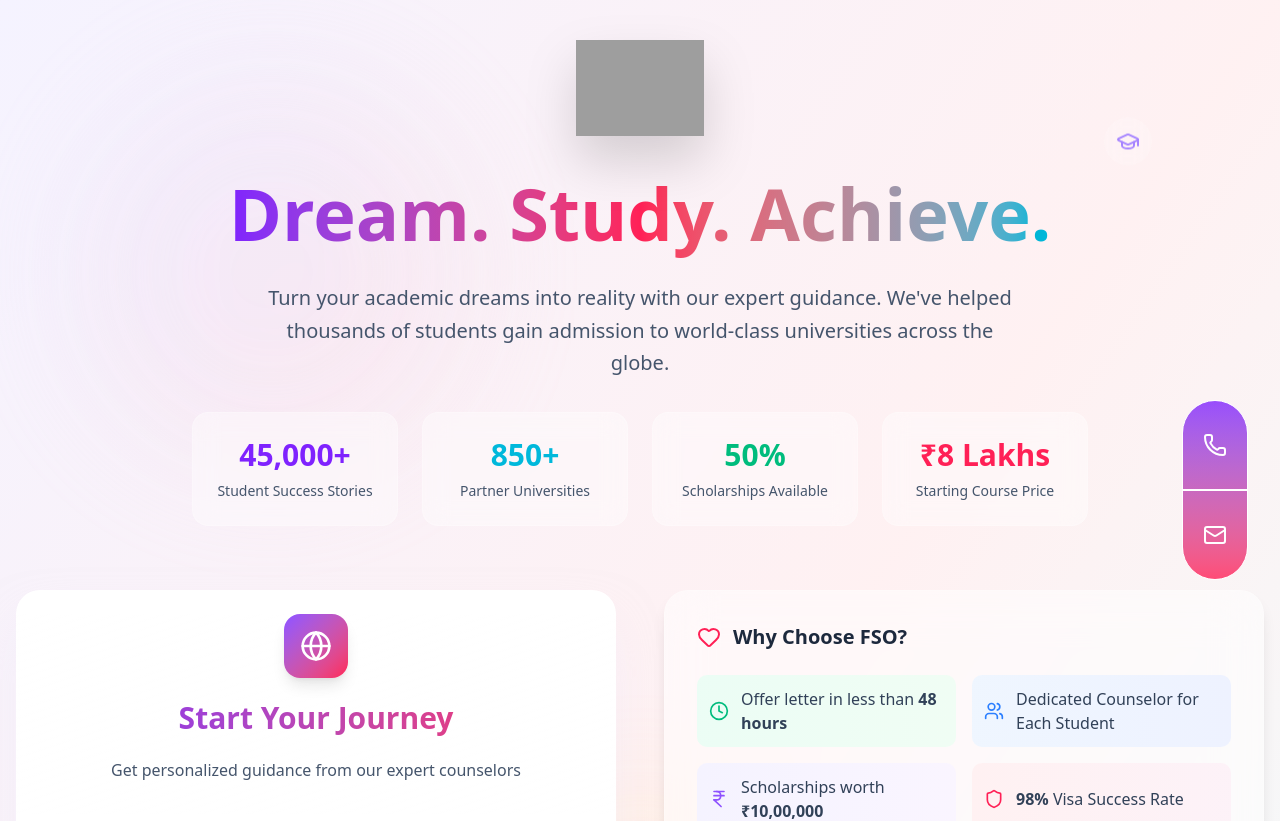
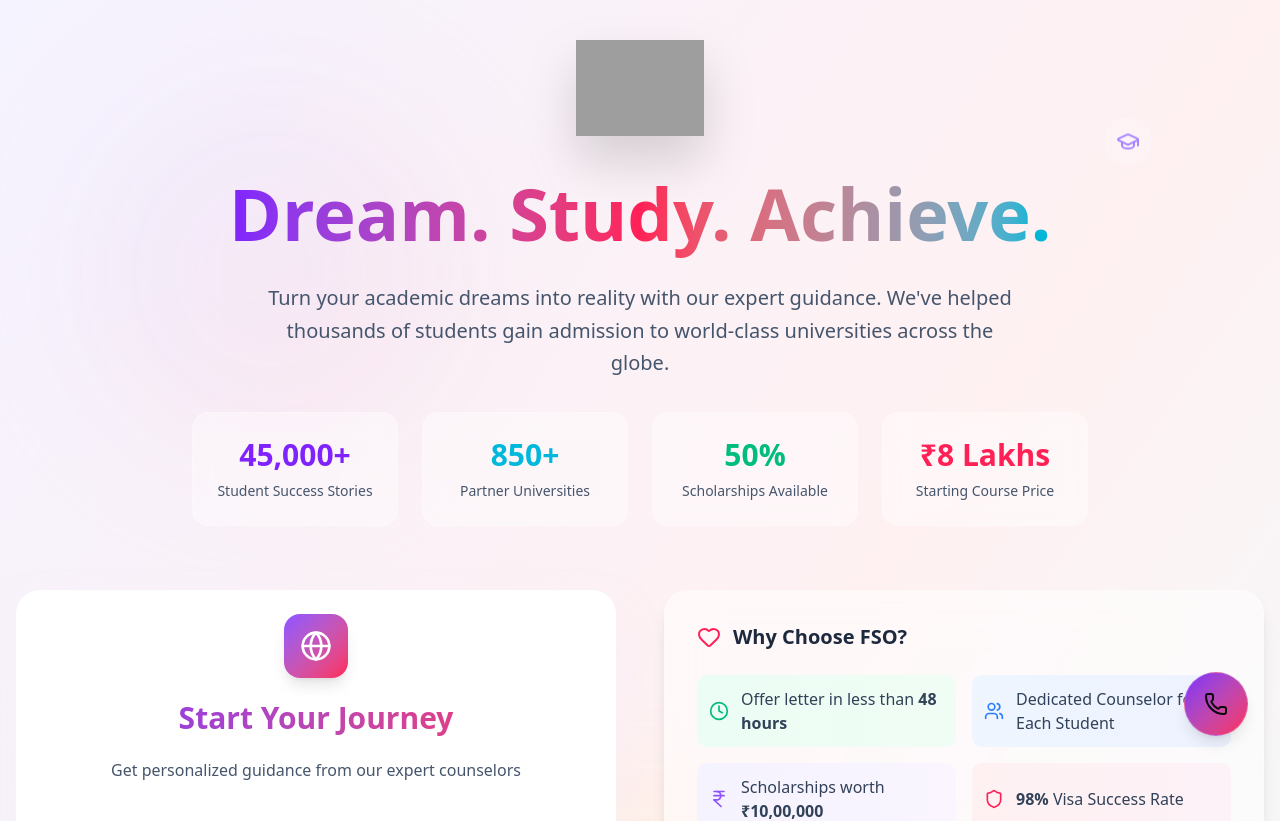
Before and after one commit to aviralale/inquiry-page-fso, a React (Vite) app: page / in a window 1280 px wide. Shown: the top 821 px of the page. Built offline with nearby package versions, Linux system fonts and the light colour scheme; grey boxes are pictures that could not be loaded.

Commit message:
feat: enhance contact overlay with expanded options and improved UI

```diff
--- a/src/components/inquiry-form/contact-overlay.tsx
+++ b/src/components/inquiry-form/contact-overlay.tsx
@@ -1,21 +1,70 @@
-import { Mail, Phone } from "lucide-react";
+import { Mail, Phone, MessageCircle, X } from "lucide-react";
+import { useState } from "react";
 
 export default function ContactOverlay() {
+  const [isExpanded, setIsExpanded] = useState(false);
+
   return (
-    <ul className="z-30 fixed flex flex-col items-center right-8 rounded-full border border-white top-1/2 backdrop:blur-3xl bg-gradient-to-b from-violet-600/80 to-rose-500/80">
+    <div className="fixed right-8 bottom-8 transform -translate-y-1/2 z-50">
+      {/* Main Contact Button */}
+      <div className="relative">
+        <button
+          onClick={() => setIsExpanded(!isExpanded)}
+          className="w-16 h-16 rounded-full bg-gradient-to-br from-violet-600 to-rose-500 shadow-lg border border-white/20 flex items-center justify-center transition-all duration-300 hover:scale-110"
+        >
+          {isExpanded ? (
+            <X className="  w-6 h-6" />
+          ) : (
+            <Phone className="  w-6 h-6" />
+          )}
+        </button>
+      </div>
+
+      {/* Contact Options */}
+      {isExpanded && (
+        <div className="absolute bottom-20 right-0 w-64 bg-white/10 backdrop-blur-xl rounded-2xl border border-white/20 shadow-2xl overflow-hidden">
           <a
-        className="flex justify-center items-center w-16 py-8 transition-all hover:bg-violet-600 rounded-t-full"
             href="tel:+91-6359933777"
+            className="flex items-center p-4 hover:bg-violet-600/50 transition-all duration-300 border-b border-white/10"
           >
-        <Phone className="text-white" />
+            <Phone className="w-6 h-6  " />
+            <div className="ml-4">
+              <div className="  font-medium text-sm">Call Us</div>
+              <div className=" /70 text-xs">+91-6359933777</div>
+            </div>
           </a>
-      <hr className="border border-white w-full" />
+
           <a
-        className="flex justify-center items-center w-16 py-8 hover:bg-rose-500 rounded-b-full  transition-all"
             href="mailto:visa@firststepoverseas.com"
+            className="flex items-center p-4 hover:bg-rose-500/50 transition-all duration-300 border-b border-white/10"
           >
-        <Mail className="text-white" />
+            <Mail className="w-6 h-6  " />
+            <div className="ml-4">
+              <div className="  font-medium text-sm">Email Us</div>
+              <div className=" /70 text-xs">visa@firststepoverseas.com</div>
+            </div>
           </a>
-    </ul>
+
+          <a
+            href="#"
+            className="flex items-center p-4 hover:bg-emerald-500/50 transition-all duration-300"
+          >
+            <MessageCircle className="w-6 h-6 " />
+            <div className="ml-4">
+              <div className=" font-medium text-sm">Live Chat</div>
+              <div className=" text-xs">Chat with us now</div>
+            </div>
+          </a>
+        </div>
+      )}
+
+      {/* Background overlay */}
+      {isExpanded && (
+        <div
+          className="fixed inset-0 bg-black/10 -z-10"
+          onClick={() => setIsExpanded(false)}
+        />
+      )}
+    </div>
   );
 }
```
Lines whose indentation alone changed are shown as unchanged.
